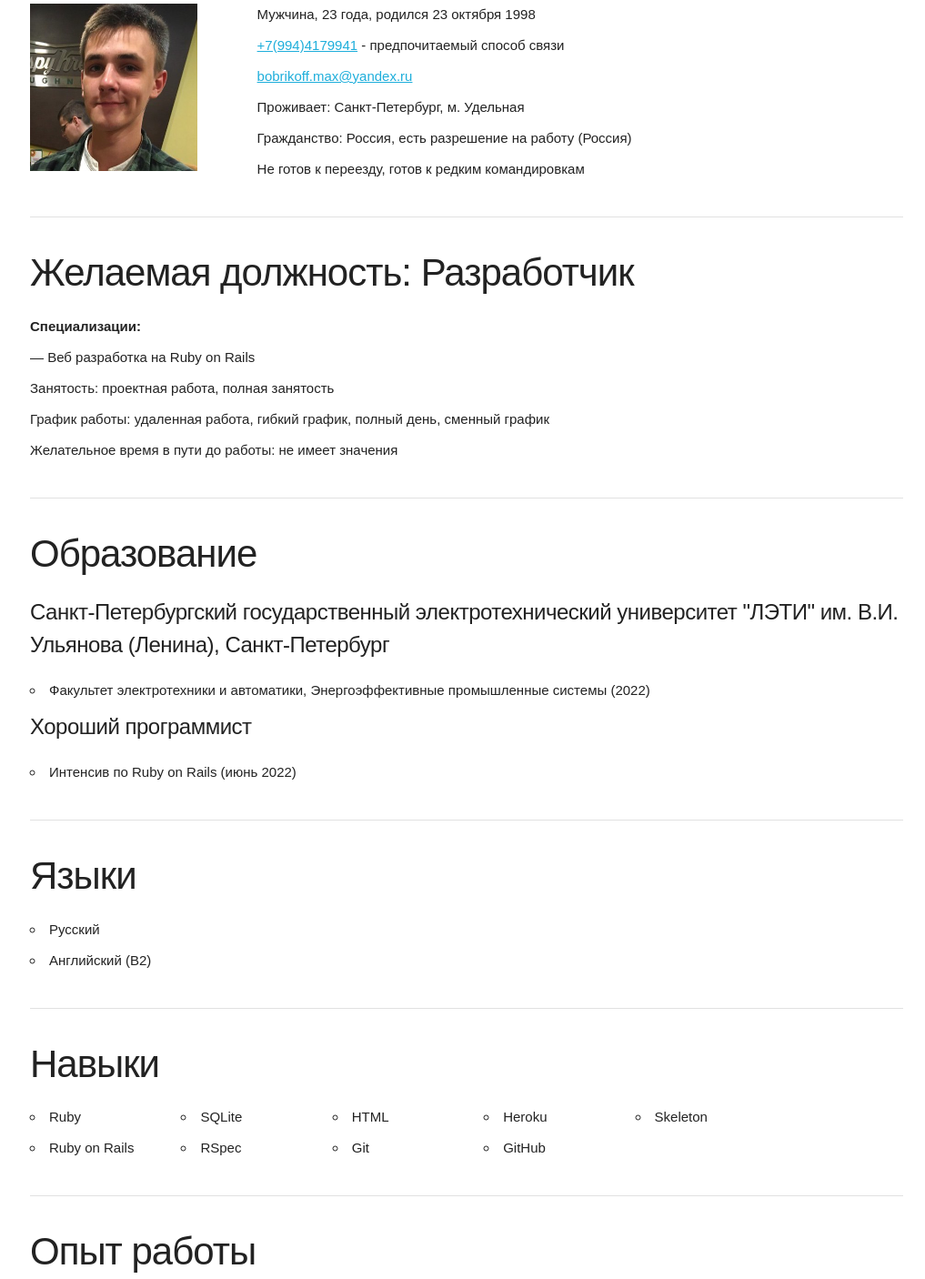
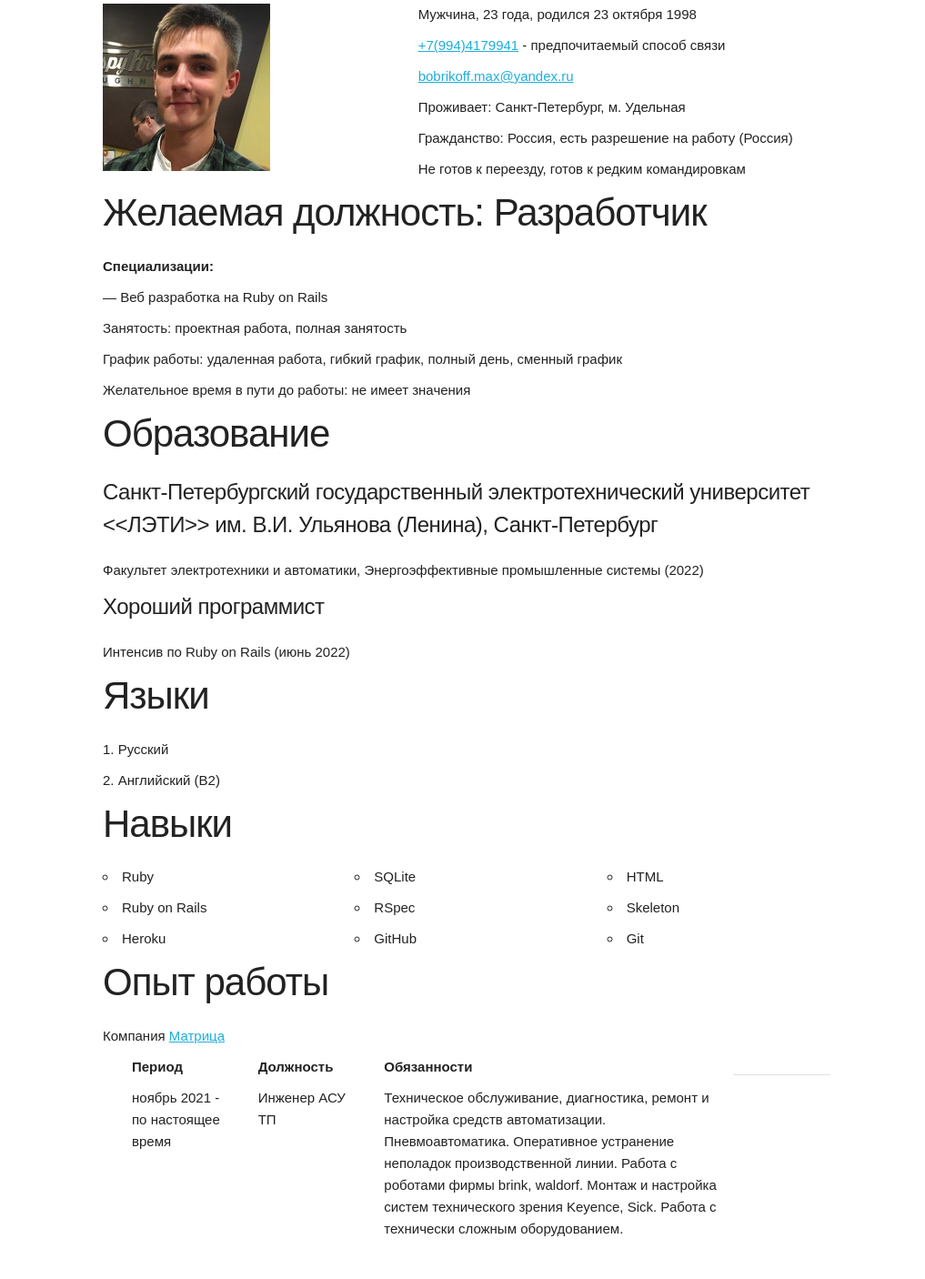
Before and after one commit to JJaist/resume, a plain HTML site: page index.html in a window 1280 px wide. Shown: the part 76-1482 px from the top of the page at 91% size, without its empty margins (127-1144 px from the left). After the commit the page ends 1449 px from the top, so only its background shows below. Drawn offline with Linux system fonts and the light colour scheme.

Commit message:
third commit

```diff
--- a/css/skeleton.css
+++ b/css/skeleton.css
@@ -31,7 +31,7 @@
 .container {
   position: relative;
   width: 100%;
-  max-width: 960px;
+  max-width: 800px;
   margin: 0 auto;
   padding: 0 20px;
   box-sizing: border-box; }
@@ -51,7 +51,7 @@
 /* For devices larger than 550px */
 @media (min-width: 550px) {
   .container {
-    width: 80%; }
+    width: 85%; }
   .column,
   .columns {
     margin-left: 4%; }
@@ -152,7 +152,8 @@ h6 { font-size: 1.5rem; line-height: 1.6;  letter-spacing: 0; }
 }
 
 p {
-  margin-top: 0; }
+  margin-top: 0;
+ }
 
 
 /* Links
@@ -299,7 +300,7 @@ ul ol,
 ol ol,
 ol ul {
   margin: 1rem 1 1.5rem 3rem;
-  font-size: 80%; }
+  font-size: 100%; }
 li {
   margin-bottom: 1rem; }
 
--- a/index.html
+++ b/index.html
@@ -7,122 +7,115 @@
   <link href="https://fonts.googleapis.com/css2?family=IBM+Plex+Mono:wght@200&display=swap" rel="stylesheet" rel="stylesheet">
   <link rel="stylesheet" href="css/normalize.css">
   <link rel="stylesheet" href="css/skeleton.css">
+
 </head>
 <body>
-
 <div class="container">
   <h1>Иванченко Максим Вадимович</h1>
   <div class="row">
-    <div class="three columns">
-      <img src="images/photo.jpg" width="184" height="184" alt="Фото анфас Иванченко М.В.">
+    <div class="five columns">
+      <p>
+      <img src="images/photo.jpg"  height="184" alt="Фото анфас Иванченко М.В.">
+    </p>
     </div>
-    <div class="nine columns">
+    <div class="seven columns">
       <p>Мужчина, 23 года, родился 23 октября 1998</p>
       <p><a href="tel:+7(994)417-99-41">+7(994)4179941</a> - предпочитаемый способ связи</p>
      <p> <a href="mailto:bobrikoff.max@yandex.ru">bobrikoff.max@yandex.ru</a></p>
-     <ol>Проживает: Санкт-Петербург, м. Удельная</ol>
-       <ol> Гражданство: Россия, есть разрешение на работу (Россия)</ol>
-       <ol> Не готов к переезду, готов к редким командировкам</ol>
-    </div>
+     <ol>
+      <ul>Проживает: Санкт-Петербург, м. Удельная</ul>
+       <ul> Гражданство: Россия, есть разрешение на работу (Россия)</ul>
+       <ul> Не готов к переезду, готов к редким командировкам</ul>
+       </ol>
     </div>
   </div>
 
-<div class ="container">
-  <hr>
+<div>
   <h2> Желаемая должность: Разработчик</h2>
   <p><b>Специализации:</b></p>
-    <p>— Веб разработка на Ruby on Rails
-    <ol>Занятость: проектная работа,  полная занятость</ol>
-    <ol>График работы: удаленная работа, гибкий график, полный день, сменный график </ol>
-    <ol>Желательное время в пути до работы: не имеет значения</ol></p>
+    <p>— Веб разработка на Ruby on Rails</p>
+    <ol>
+    <ul>Занятость: проектная работа,  полная занятость</ul>
+    <ul>График работы: удаленная работа, гибкий график, полный день, сменный график </ul>
+    <ul>Желательное время в пути до работы: не имеет значения</ul>
+  </ol>
 </div>
 
-<div class="container">
-      <hr>
+
     <div class="row">
       <h2>Образование</h2>
-    </div>
-  </div>
-  <div class="container">
-    <div class="row">
-      <h5>Санкт-Петербургский государственный электротехнический университет "ЛЭТИ" им. В.И. Ульянова (Ленина), Санкт-Петербург</h5>
-        <ul>
-          <li>Факультет электротехники и автоматики, Энергоэффективные промышленные системы (2022)</li>
-        </ul>
+    <div>
+      <h5>Санкт-Петербургский государственный электротехнический университет <<ЛЭТИ>> им. В.И. Ульянова (Ленина), Санкт-Петербург</h5>
+        <ol>
+          <ul>Факультет электротехники и автоматики, Энергоэффективные промышленные системы (2022)</ul>
+        </ol>
       <h5>Хороший программист</h5>
-        <ul>
-          <li>Интенсив по Ruby on Rails (июнь 2022)</li>
-        </ul>
+        <ol>
+          <ul>Интенсив по Ruby on Rails (июнь 2022)</ul>
+        </ol>
     </div>
   </div>
 
-  <div class="container">
-    <hr>
+
+  <div>
       <h2>Языки</h2>
-        <ul>
+        <ol>
           <li>Русский</li>
           <li>Английский (B2)</li>
-        </ul>
+        </ol>
   </div>
 
-<div class="container">
-      <hr>
-    <div class="row">
+
+<div>
+    <div>
       <h2>Навыки</h2>
     </div>
   </div>
-  <div class="container">
+  <div>
     <div class="row">
-      <div class="two columns">
+      <div class="four columns">
         <ul>
           <li>Ruby</li>
           <li>Ruby on Rails</li>
+          <li>Heroku</li>
         </ul>
       </div>
-      <div class="two columns">
+      <div class="four columns">
         <ul>
           <li>SQLite</li>
           <li>RSpec</li>
-        </ul>
-      </div>
-      <div class="two columns">
-        <ul>
-          <li>HTML</li>
-          <li>Git</li>
-        </ul>
-      </div>
-      <div class="two columns">
-        <ul>
-          <li>Heroku</li>
           <li>GitHub</li>
         </ul>
       </div>
-      <div class="two columns">
+      <div class="four columns">
         <ul>
+          <li>HTML</li>
           <li>Skeleton</li>
+          <li>Git</li>
         </ul>
       </div>
   </div>
 </div>
 
 
-<div class="container">
-  <hr>
+<div>
+
   <h2>Опыт работы</h2>
-  <p align="left">Компания <a href="http://nwmatrix.ru/?issue_id=3">Матрица</a></p>
+  <p>Компания <a href="http://nwmatrix.ru/?issue_id=3">Матрица</a></p>
   <div class="two columns">
     <p><b>Период</b></p>
-    <p>ноябрь 2021 — по настоящее время</p>
+    <p>ноябрь 2021 - по настоящее время</p>
   </div>
-   <div class="three columns">
+   <div class="two columns">
     <p><b>Должность</b></p>
     <p>Инженер АСУ ТП</p>
   </div>
    <div class="six columns">
     <p><b>Обязанности</b></p>
-    <p align="justify">Техническое обслуживание, диагностика,ремонт и настройка средств автоматизации.Пневмоавтоматика. Оперативное устранение неполадок производственной линии. Работа с роботами фирмы brink, waldorf. Монтаж и настройка систем технического зрения Keyence, Sick.Работа с технически сложным оборудованием.</p>
+    <p>Техническое обслуживание, диагностика, ремонт и настройка средств автоматизации. Пневмоавтоматика. Оперативное устранение неполадок производственной линии. Работа с роботами фирмы brink, waldorf. Монтаж и настройка систем технического зрения Keyence, Sick. Работа с технически сложным оборудованием.</p>
   </div>
   <hr>
+</div>
 </div>
 
 </body>
```
Also changed, not shown: css/normalize.css. Lines whose indentation alone changed are shown as unchanged.
